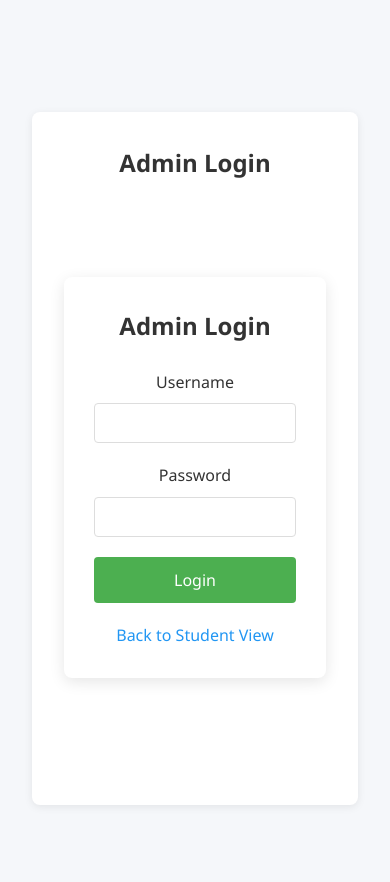
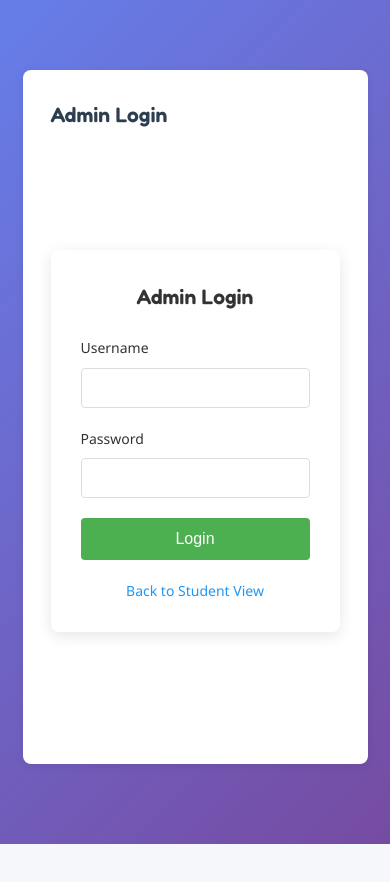
Before and after one commit to iamshanevictor/SparkRepo, a Vue app in the folder client/: page /admin/login in a window 390 px wide. Shown: the top 882 px of the page. After the commit the page ends 844 px from the top, so only its background shows below. Built offline with nearby package versions, Linux system fonts and the light colour scheme; no server answers.

Commit message:
css update

```diff
--- a/client/src/style.css
+++ b/client/src/style.css
@@ -1,79 +1,347 @@
+@import url('https://fonts.googleapis.com/css2?family=Fredoka:wght@300;400;500;600;700&display=swap');
+
 :root {
-  font-family: system-ui, Avenir, Helvetica, Arial, sans-serif;
-  line-height: 1.5;
+  /* Child-friendly Color Palette */
+  --primary-blue: #4A90E2;
+  --primary-purple: #9B59B6;
+  --primary-orange: #F39C12;
+  --primary-green: #27AE60;
+  --primary-pink: #E91E63;
+  --primary-yellow: #F1C40F;
+
+  /* Backgrounds */
+  --bg-main: linear-gradient(135deg, #667eea 0%, #764ba2 100%);
+  --bg-card: #ffffff;
+  --bg-hover: rgba(255, 255, 255, 0.1);
+
+  /* Text Colors */
+  --text-primary: #2c3e50;
+  --text-secondary: #7f8c8d;
+  --text-white: #ffffff;
+  --text-accent: var(--primary-purple);
+
+  /* Shadows */
+  --shadow-soft: 0 8px 32px rgba(0, 0, 0, 0.1);
+  --shadow-card: 0 4px 20px rgba(0, 0, 0, 0.15);
+  --shadow-button: 0 4px 15px rgba(0, 0, 0, 0.2);
+
+  /* Borders */
+  --radius-small: 12px;
+  --radius-medium: 20px;
+  --radius-large: 30px;
+
+  /* Spacing */
+  --spacing-xs: 0.5rem;
+  --spacing-sm: 1rem;
+  --spacing-md: 1.5rem;
+  --spacing-lg: 2rem;
+  --spacing-xl: 3rem;
+
+  /* Typography */
+  font-family: 'Fredoka', system-ui, -apple-system, sans-serif;
+  line-height: 1.6;
   font-weight: 400;
-
-  color-scheme: light dark;
-  color: rgba(255, 255, 255, 0.87);
-  background-color: #242424;
-
-  font-synthesis: none;
-  text-rendering: optimizeLegibility;
-  -webkit-font-smoothing: antialiased;
-  -moz-osx-font-smoothing: grayscale;
 }
 
-a {
-  font-weight: 500;
-  color: #646cff;
-  text-decoration: inherit;
-}
-a:hover {
-  color: #535bf2;
+* {
+  box-sizing: border-box;
+  margin: 0;
+  padding: 0;
 }
 
 body {
-  margin: 0;
-  display: flex;
-  place-items: center;
-  min-width: 320px;
+  font-family: 'Fredoka', sans-serif;
+  background: var(--bg-main);
+  color: var(--text-primary);
   min-height: 100vh;
+  overflow-x: hidden;
+}
+
+/* Typography */
+h1, h2, h3, h4, h5, h6 {
+  font-family: 'Fredoka', sans-serif;
+  font-weight: 600;
+  color: var(--text-primary);
+  margin-bottom: var(--spacing-sm);
 }
 
 h1 {
-  font-size: 3.2em;
-  line-height: 1.1;
+  font-size: 2.5rem;
+  font-weight: 700;
 }
 
-button {
-  border-radius: 8px;
-  border: 1px solid transparent;
-  padding: 0.6em 1.2em;
-  font-size: 1em;
-  font-weight: 500;
-  font-family: inherit;
-  background-color: #1a1a1a;
-  cursor: pointer;
-  transition: border-color 0.25s;
-}
-button:hover {
-  border-color: #646cff;
-}
-button:focus,
-button:focus-visible {
-  outline: 4px auto -webkit-focus-ring-color;
+h2 {
+  font-size: 2rem;
+  font-weight: 600;
 }
 
-.card {
-  padding: 2em;
+h3 {
+  font-size: 1.5rem;
+  font-weight: 600;
 }
 
-#app {
-  max-width: 1280px;
-  margin: 0 auto;
-  padding: 2rem;
-  text-align: center;
+p {
+  color: var(--text-secondary);
+  line-height: 1.7;
 }
 
-@media (prefers-color-scheme: light) {
+/* Links */
+a {
+  color: var(--primary-blue);
+  text-decoration: none;
+  font-weight: 500;
+  transition: all 0.3s ease;
+}
+
+a:hover {
+  color: var(--primary-purple);
+  transform: translateY(-1px);
+}
+
+/* Buttons */
+.btn {
+  display: inline-flex;
+  align-items: center;
+  gap: var(--spacing-xs);
+  padding: var(--spacing-sm) var(--spacing-md);
+  border: none;
+  border-radius: var(--radius-medium);
+  font-family: 'Fredoka', sans-serif;
+  font-size: 1rem;
+  font-weight: 500;
+  cursor: pointer;
+  transition: all 0.3s ease;
+  text-decoration: none;
+  box-shadow: var(--shadow-button);
+  transform: translateY(0);
+}
+
+.btn:hover {
+  transform: translateY(-3px);
+  box-shadow: 0 6px 20px rgba(0, 0, 0, 0.3);
+}
+
+.btn:active {
+  transform: translateY(-1px);
+}
+
+.btn-primary {
+  background: linear-gradient(135deg, var(--primary-blue), var(--primary-purple));
+  color: var(--text-white);
+}
+
+.btn-success {
+  background: linear-gradient(135deg, var(--primary-green), #2ecc71);
+  color: var(--text-white);
+}
+
+.btn-warning {
+  background: linear-gradient(135deg, var(--primary-orange), #e67e22);
+  color: var(--text-white);
+}
+
+.btn-pink {
+  background: linear-gradient(135deg, var(--primary-pink), #ff6b9d);
+  color: var(--text-white);
+}
+
+.btn-yellow {
+  background: linear-gradient(135deg, var(--primary-yellow), #f39c12);
+  color: var(--text-primary);
+}
+
+.btn-outline {
+  background: transparent;
+  border: 2px solid var(--primary-blue);
+  color: var(--primary-blue);
+  box-shadow: none;
+}
+
+.btn-outline:hover {
+  background: var(--primary-blue);
+  color: var(--text-white);
+}
+
+/* Cards */
+.card {
+  background: var(--bg-card);
+  border-radius: var(--radius-medium);
+  padding: var(--spacing-lg);
+  box-shadow: var(--shadow-card);
+  transition: all 0.3s ease;
+  position: relative;
+  overflow: hidden;
+}
+
+.card::before {
+  content: '';
+  position: absolute;
+  top: 0;
+  left: 0;
+  right: 0;
+  height: 4px;
+  background: linear-gradient(90deg, var(--primary-blue), var(--primary-purple), var(--primary-pink));
+}
+
+.card:hover {
+  transform: translateY(-5px);
+  box-shadow: 0 12px 40px rgba(0, 0, 0, 0.2);
+}
+
+/* Form Elements */
+.form-group {
+  margin-bottom: var(--spacing-md);
+}
+
+.form-label {
+  display: block;
+  margin-bottom: var(--spacing-xs);
+  font-weight: 500;
+  color: var(--text-primary);
+}
+
+.form-input {
+  width: 100%;
+  padding: var(--spacing-sm) var(--spacing-md);
+  border: 2px solid #e3e6f0;
+  border-radius: var(--radius-small);
+  font-family: 'Fredoka', sans-serif;
+  font-size: 1rem;
+  transition: all 0.3s ease;
+  background: #fff;
+}
+
+.form-input:focus {
+  outline: none;
+  border-color: var(--primary-blue);
+  box-shadow: 0 0 0 3px rgba(74, 144, 226, 0.1);
+  transform: translateY(-1px);
+}
+
+/* Containers */
+.container {
+  max-width: 1200px;
+  margin: 0 auto;
+  padding: 0 var(--spacing-md);
+}
+
+.section {
+  padding: var(--spacing-xl) 0;
+}
+
+/* Loading States */
+.loading {
+  display: flex;
+  align-items: center;
+  justify-content: center;
+  gap: var(--spacing-sm);
+  padding: var(--spacing-lg);
+  color: var(--primary-blue);
+  font-weight: 500;
+}
+
+.loading::before {
+  content: '🎨';
+  font-size: 1.5rem;
+  animation: spin 2s linear infinite;
+}
+
+@keyframes spin {
+  from { transform: rotate(0deg); }
+  to { transform: rotate(360deg); }
+}
+
+/* Error States */
+.error {
+  background: linear-gradient(135deg, #ff6b6b, #ff5252);
+  color: white;
+  padding: var(--spacing-md);
+  border-radius: var(--radius-medium);
+  margin-bottom: var(--spacing-md);
+  display: flex;
+  align-items: center;
+  gap: var(--spacing-sm);
+  font-weight: 500;
+}
+
+.error::before {
+  content: '⚠️';
+  font-size: 1.2rem;
+}
+
+/* Success States */
+.success {
+  background: linear-gradient(135deg, var(--primary-green), #2ecc71);
+  color: white;
+  padding: var(--spacing-md);
+  border-radius: var(--radius-medium);
+  margin-bottom: var(--spacing-md);
+  display: flex;
+  align-items: center;
+  gap: var(--spacing-sm);
+  font-weight: 500;
+}
+
+.success::before {
+  content: '🎉';
+  font-size: 1.2rem;
+}
+
+/* Responsive Design */
+@media (max-width: 768px) {
   :root {
-    color: #213547;
-    background-color: #ffffff;
+    font-size: 14px;
   }
-  a:hover {
-    color: #747bff;
+
+  .container {
+    padding: 0 var(--spacing-sm);
   }
-  button {
-    background-color: #f9f9f9;
+
+  h1 {
+    font-size: 2rem;
+  }
+
+  h2 {
+    font-size: 1.5rem;
+  }
+
+  .btn {
+    padding: var(--spacing-xs) var(--spacing-sm);
+    font-size: 0.9rem;
   }
 }
+
+/* Fun animations */
+@keyframes bounce {
+  0%, 20%, 53%, 80%, 100% {
+    transform: translate3d(0, 0, 0);
+  }
+  40%, 43% {
+    transform: translate3d(0, -10px, 0);
+  }
+  70% {
+    transform: translate3d(0, -5px, 0);
+  }
+  90% {
+    transform: translate3d(0, -2px, 0);
+  }
+}
+
+.bounce {
+  animation: bounce 1s ease-in-out;
+}
+
+@keyframes fadeInUp {
+  from {
+    opacity: 0;
+    transform: translate3d(0, 40px, 0);
+  }
+  to {
+    opacity: 1;
+    transform: translate3d(0, 0, 0);
+  }
+}
+
+.fade-in-up {
+  animation: fadeInUp 0.6s ease-out;
+}
--- a/client/src/views/StudentHome.vue
+++ b/client/src/views/StudentHome.vue
@@ -30,27 +30,140 @@ async function handleCategorySelected(category) {
 </script>
 
 <template>
-  <div>
-    <header class="header">
-      <div class="logo-container">
-        <img src="/vite.svg" class="logo" alt="SparkRepo" />
-        <h1>SparkRepo</h1>
+  <div class="student-home">
+    <div class="hero-section">
+      <div class="container">
+        <div class="hero-content fade-in-up">
+          <div class="hero-emoji">🎨✨</div>
+          <h1 class="hero-title">Welcome to SparkRepo!</h1>
+          <p class="hero-subtitle">
+            Show off your amazing Scratch projects and beautiful Canva designs!
+            Pick a category below to get started on your creative journey! 🚀
+          </p>
+        </div>
       </div>
-      <p class="tagline">Upload and share your Scratch projects</p>
-    </header>
+    </div>
 
-    <main class="main">
-      <CategoryList @category-selected="handleCategorySelected" />
-      <div v-if="loadingWeeks" class="loading">Loading weeks...</div>
-    </main>
+    <div class="categories-section">
+      <div class="container">
+        <div class="section-header">
+          <h2>Choose Your Adventure! 🌟</h2>
+          <p>Click on a category to see all the fun projects you can work on</p>
+        </div>
+
+        <CategoryList
+          @category-selected="handleCategorySelected"
+          :loading="loadingWeeks"
+        />
+      </div>
+    </div>
   </div>
 </template>
 
 <style scoped>
-.header { background: #fff; padding: 1rem 2rem; display: flex; align-items: center; justify-content: space-between; box-shadow: 0 2px 4px rgba(0,0,0,0.05); }
-.logo-container { display: flex; align-items: center; gap: 0.75rem; }
-.logo { height: 32px; }
-.tagline { color: #666; }
-.main { padding: 2rem; }
-.loading { margin-top: 1rem; color: #555; }
+.student-home {
+  min-height: 100vh;
+}
+
+.hero-section {
+  padding: 4rem 0;
+  text-align: center;
+  position: relative;
+  overflow: hidden;
+}
+
+.hero-section::before {
+  content: '';
+  position: absolute;
+  top: -50%;
+  left: -50%;
+  width: 200%;
+  height: 200%;
+  background: radial-gradient(circle, rgba(255,255,255,0.1) 0%, transparent 50%);
+  animation: float 6s ease-in-out infinite;
+}
+
+.hero-content {
+  position: relative;
+  z-index: 2;
+}
+
+.hero-emoji {
+  font-size: 4rem;
+  margin-bottom: 1rem;
+  animation: bounce 2s ease-in-out infinite;
+}
+
+.hero-title {
+  color: var(--text-white);
+  font-size: 3.5rem;
+  font-weight: 700;
+  margin-bottom: 1rem;
+  text-shadow: 2px 2px 4px rgba(0,0,0,0.3);
+}
+
+.hero-subtitle {
+  color: var(--text-white);
+  font-size: 1.3rem;
+  font-weight: 400;
+  max-width: 600px;
+  margin: 0 auto;
+  text-shadow: 1px 1px 2px rgba(0,0,0,0.2);
+  line-height: 1.6;
+}
+
+.categories-section {
+  padding: 3rem 0 4rem;
+  background: rgba(255, 255, 255, 0.95);
+  backdrop-filter: blur(10px);
+  position: relative;
+  border-radius: 30px 30px 0 0;
+  margin-top: -30px;
+}
+
+.section-header {
+  text-align: center;
+  margin-bottom: 3rem;
+}
+
+.section-header h2 {
+  color: var(--text-primary);
+  font-size: 2.5rem;
+  font-weight: 600;
+  margin-bottom: 0.5rem;
+}
+
+.section-header p {
+  color: var(--text-secondary);
+  font-size: 1.1rem;
+  font-weight: 400;
+}
+
+@keyframes float {
+  0%, 100% { transform: translateY(0px) rotate(0deg); }
+  50% { transform: translateY(-20px) rotate(5deg); }
+}
+
+@media (max-width: 768px) {
+  .hero-title {
+    font-size: 2.5rem;
+  }
+
+  .hero-subtitle {
+    font-size: 1.1rem;
+    padding: 0 1rem;
+  }
+
+  .hero-emoji {
+    font-size: 3rem;
+  }
+
+  .section-header h2 {
+    font-size: 2rem;
+  }
+
+  .hero-section {
+    padding: 3rem 0;
+  }
+}
 </style>
```
